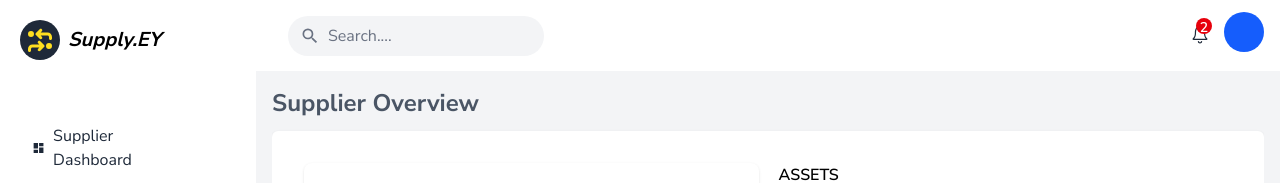
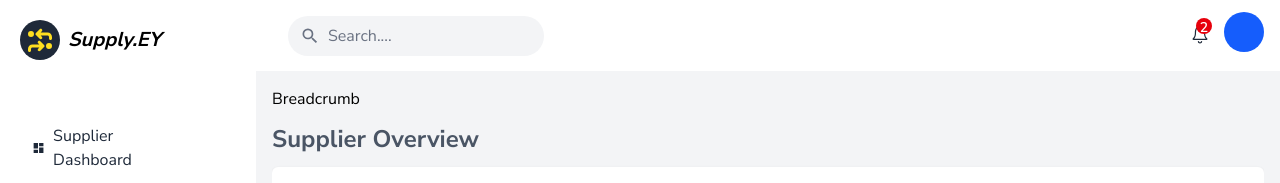
Before and after one commit to zunairah-khan/supplier-intelligence-tool, a React (Vite) app in the folder client/: page /suppliers/1 in a window 1280 px wide. Shown: the top 183 px of the page. Built offline with nearby package versions, Linux system fonts and the light colour scheme.

Commit message:
added base breadcrumb component into supplier and action details pages

```diff
--- /dev/null
+++ b/client/src/components/Breadcrumb.jsx
@@ -0,0 +1,9 @@
+import React from 'react'
+
+const Breadcrumb = () => {
+  return (
+    <div>Breadcrumb</div>
+  )
+}
+
+export default Breadcrumb
--- a/client/src/pages/SupplierDetails.jsx
+++ b/client/src/pages/SupplierDetails.jsx
@@ -11,6 +11,7 @@ import {
   MdGavel
 } from "react-icons/md";
 import { FaPhone, FaEnvelope } from "react-icons/fa";
+import Breadcrumb from "../components/Breadcrumb";
 
 const RISK_LEVEL_STYLES = {
   High: "text-red-600",
@@ -33,7 +34,9 @@ const SupplierDetails = () => {
   }
 
   return (
+
     <div className="w-full flex flex-col gap-3 mb-4 overflow-y-hidden">
+      <Breadcrumb/>
       <h1 className="text-2xl text-gray-600 font-bold">Supplier Overview</h1>
 
       <div className="w-full flex flex-col md:flex-row gap-5 2xl:gap-8 bg-white shadow rounded-md px-8 py-8 overflow-y-auto">
--- a/client/src/pages/TaskDetails.jsx
+++ b/client/src/pages/TaskDetails.jsx
@@ -25,6 +25,7 @@ const ICONS = {
   medium: <MdKeyboardArrowUp />,
   low: <MdKeyboardArrowDown />,
 };
+import Breadcrumb from "../components/Breadcrumb";
 
 const bgColor = {
   high: "bg-red-200",
@@ -86,6 +87,7 @@ const TaskDetails = () => {
 
   return (
     <div className="w-full flex flex-col gap-3 mb-4 overflow-y-hidden">
+      <Breadcrumb/>
       <h1 className="text-2xl text-gray-600 font-bold">{task?.title}</h1>
       <Tabs tabs={TABS} setSelected={setSelected}>
         {selected === 0 ? (
```
